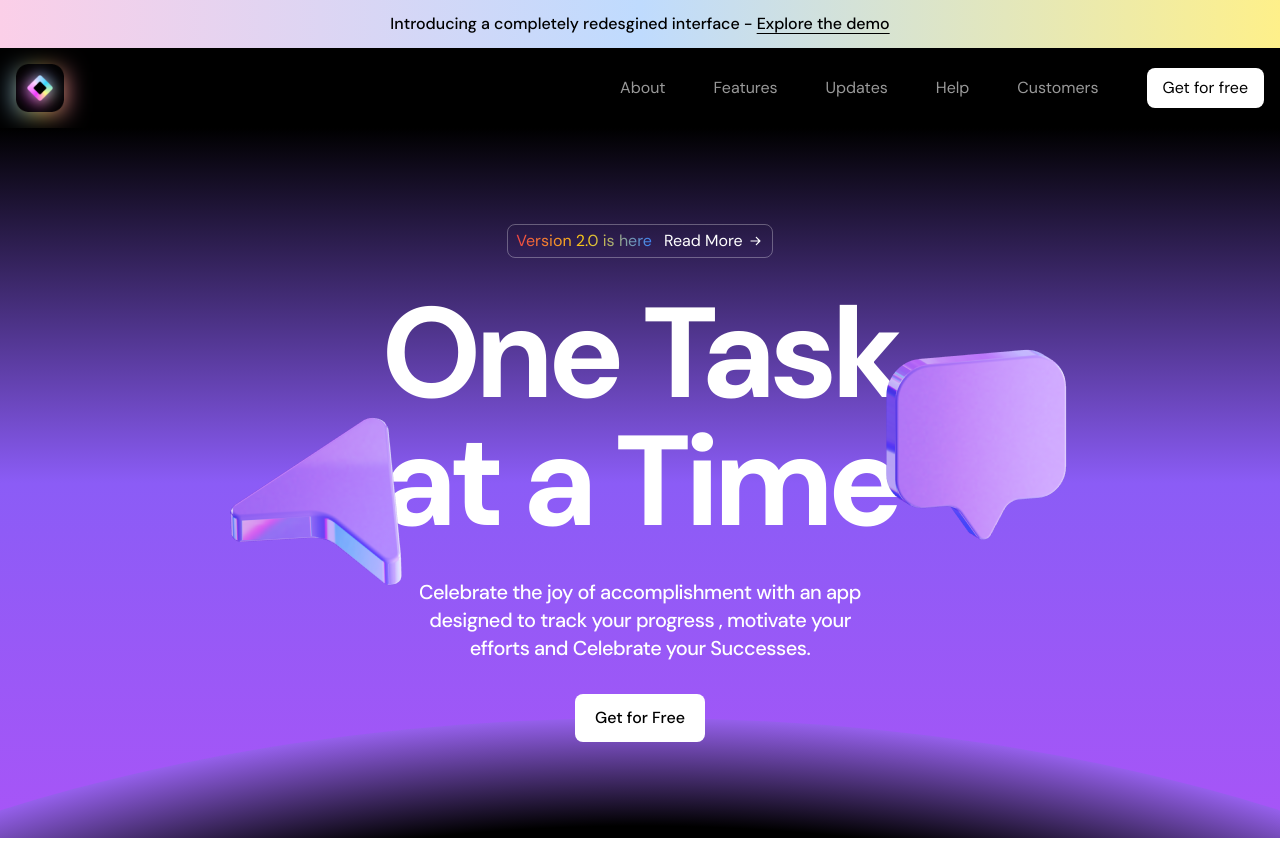
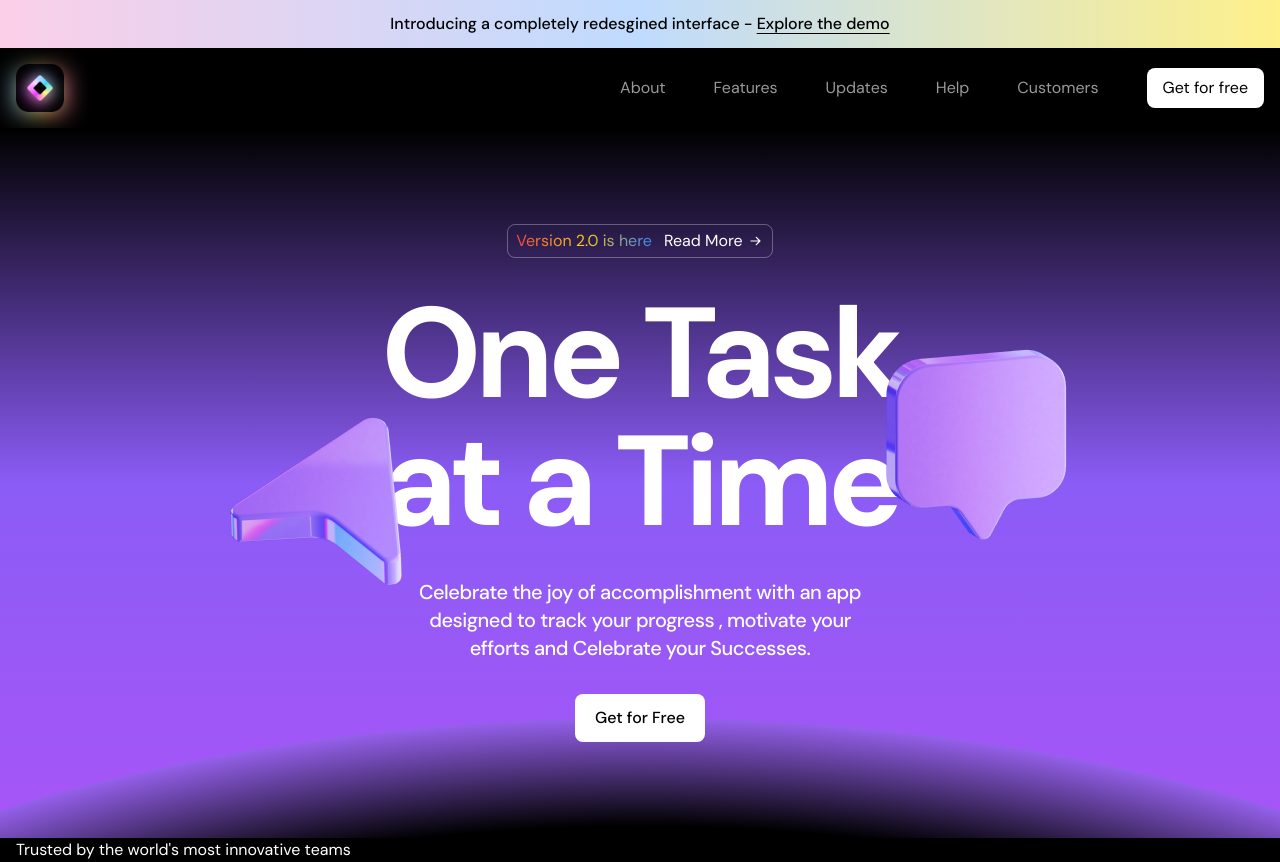
Before and after one commit to tushar-2811/Saas-Landing-Page, a Next.js app: page / in a window 1280 px wide. Before the commit the page ends 838 px from the top, so only its background shows below. Built offline with nearby package versions, Linux system fonts and the light colour scheme.

Commit message:
add logoTicker

```diff
--- a/src/app/page.tsx
+++ b/src/app/page.tsx
@@ -1,5 +1,6 @@
 import Banner from "@/components/Banner";
 import Hero from "@/components/Hero";
+import Logoticker from "@/components/Logoticker";
 import Navbar from "@/components/Navbar";
 
 export default function Home() {
@@ -8,6 +9,7 @@ export default function Home() {
        <Banner/>
        <Navbar/>
        <Hero/>
+       <Logoticker/>
       </>
   );
 }
--- /dev/null
+++ b/src/components/Logoticker.tsx
@@ -0,0 +1,14 @@
+import React from 'react'
+
+const Logoticker = () => {
+  return (
+    <div className='bg-black text-white'>
+        <div className='container'>
+           <h2>Trusted by the world's most innovative teams</h2>
+        </div>
+
+    </div>
+  )
+}
+
+export default Logoticker
```
